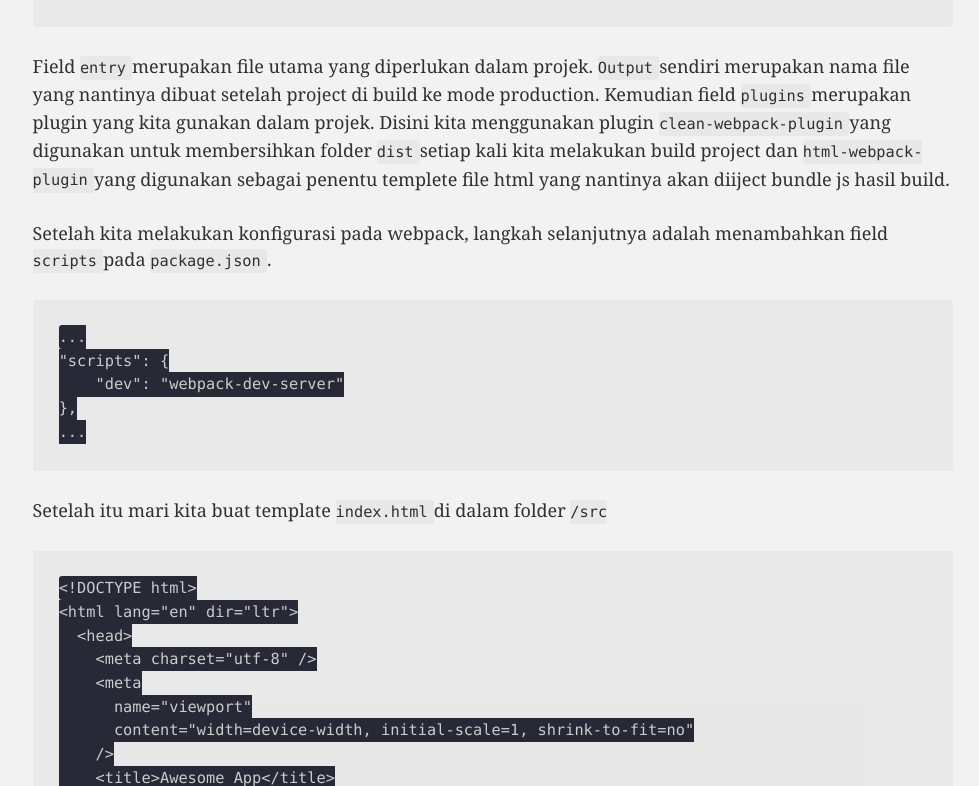
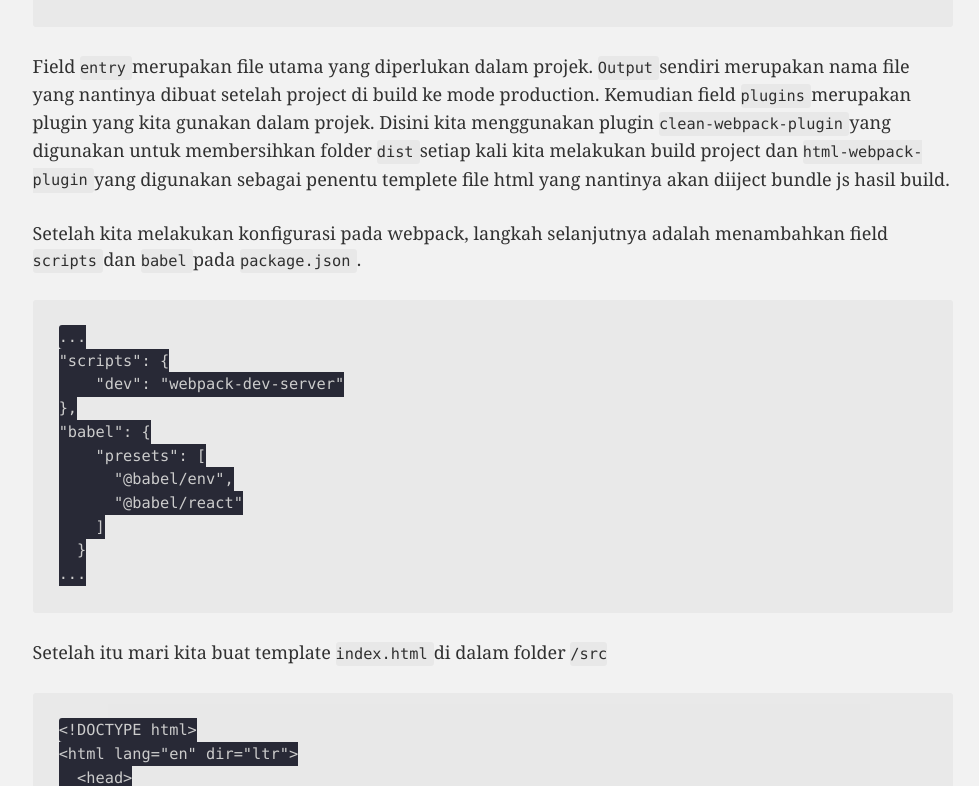
Before and after one commit to igarramaddhan/ynrk.tk, a Gatsby site: page /setup-projek-react-dari-nol-dengan-webpack/ in a window 1280 px wide. Shown: the part 2091-2877 px from the top of the page, without its empty margins (147-1126 px from the left). Built offline with nearby package versions, Linux system fonts and the light colour scheme; Gatsby itself is replaced by a stand-in of ours; some packages are replaced by stand-ins of ours; code samples lack their colours.

Commit message:
add some missing part

````diff
--- a/posts/setup-projek-react-dari-nol-dengan-webpack/index.md
+++ b/posts/setup-projek-react-dari-nol-dengan-webpack/index.md
@@ -37,7 +37,7 @@ Lalu tambahkan dev dependency:
 yarn add --dev @babel/core @babel/preset-env @babel/preset-react babel-loader css-loader clean-webpack-plugin html-webpack-plugin style-loader webpack webpack-cli webpack-dev-server
 ```
 
-Setelah menambahkan dependency di atas, kita perlu untuk mengonfigurasi webpack. Pertama tama mari kita buat file `webpack.config.json` di root folder projek kita. Setelah itu tuliskan code berikut:
+Setelah menambahkan dependency di atas, kita perlu untuk mengonfigurasi webpack. Pertama tama mari kita buat file `webpack.config.js` di root folder projek kita. Setelah itu tuliskan code berikut:
 
 ```javascript
 const path = require("path");
@@ -81,13 +81,19 @@ module.exports = {
 
 Field `entry` merupakan file utama yang diperlukan dalam projek. `Output` sendiri merupakan nama file yang nantinya dibuat setelah project di build ke mode production. Kemudian field `plugins` merupakan plugin yang kita gunakan dalam projek. Disini kita menggunakan plugin `clean-webpack-plugin` yang digunakan untuk membersihkan folder `dist` setiap kali kita melakukan build project dan `html-webpack-plugin` yang digunakan sebagai penentu templete file html yang nantinya akan diiject bundle js hasil build.
 
-Setelah kita melakukan konfigurasi pada webpack, langkah selanjutnya adalah menambahkan field `scripts` pada `package.json`.
+Setelah kita melakukan konfigurasi pada webpack, langkah selanjutnya adalah menambahkan field `scripts` dan `babel` pada `package.json`.
 
 ```json
 ...
 "scripts": {
     "dev": "webpack-dev-server"
 },
+"babel": {
+    "presets": [
+      "@babel/env",
+      "@babel/react"
+    ]
+  }
 ...
 ```
 
````
